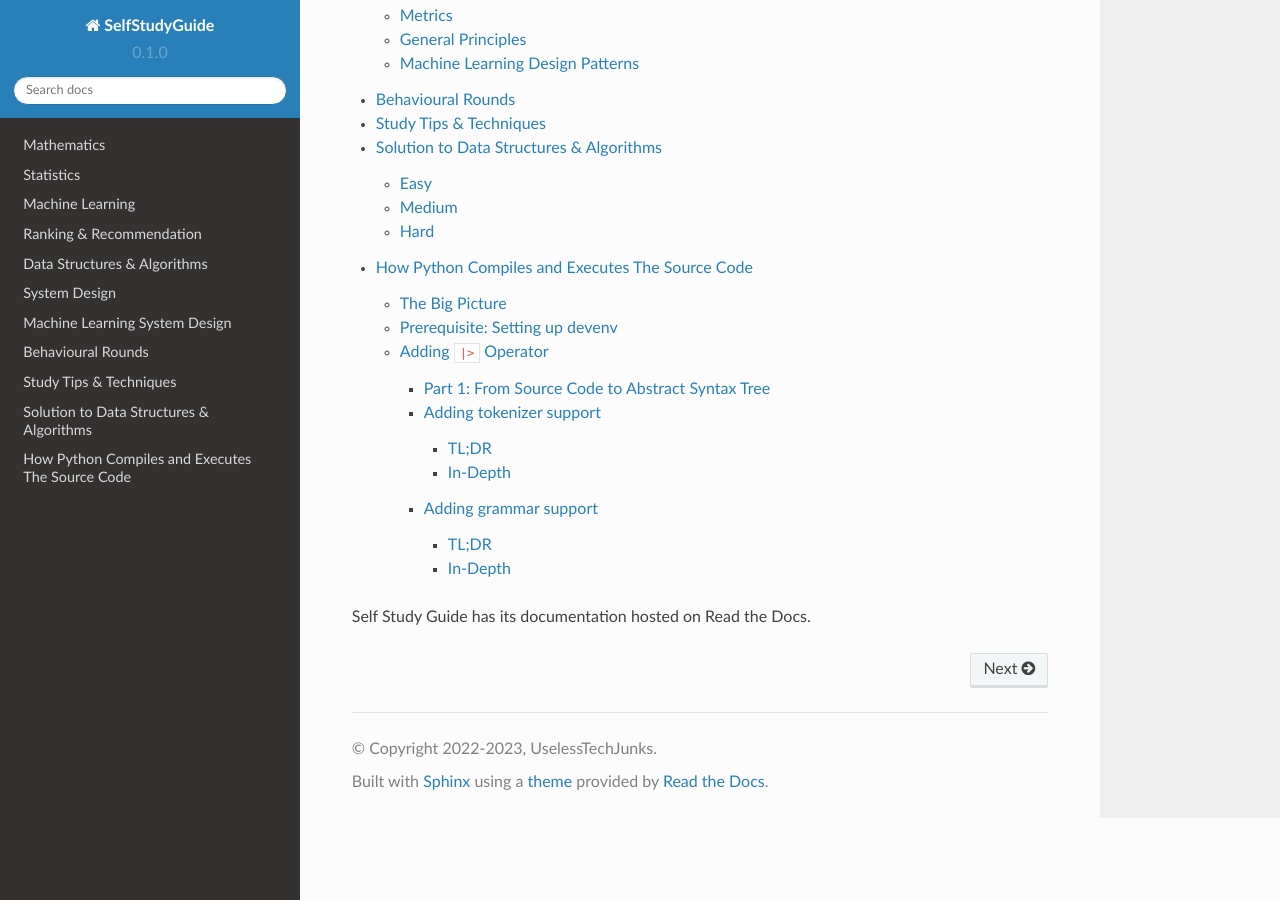
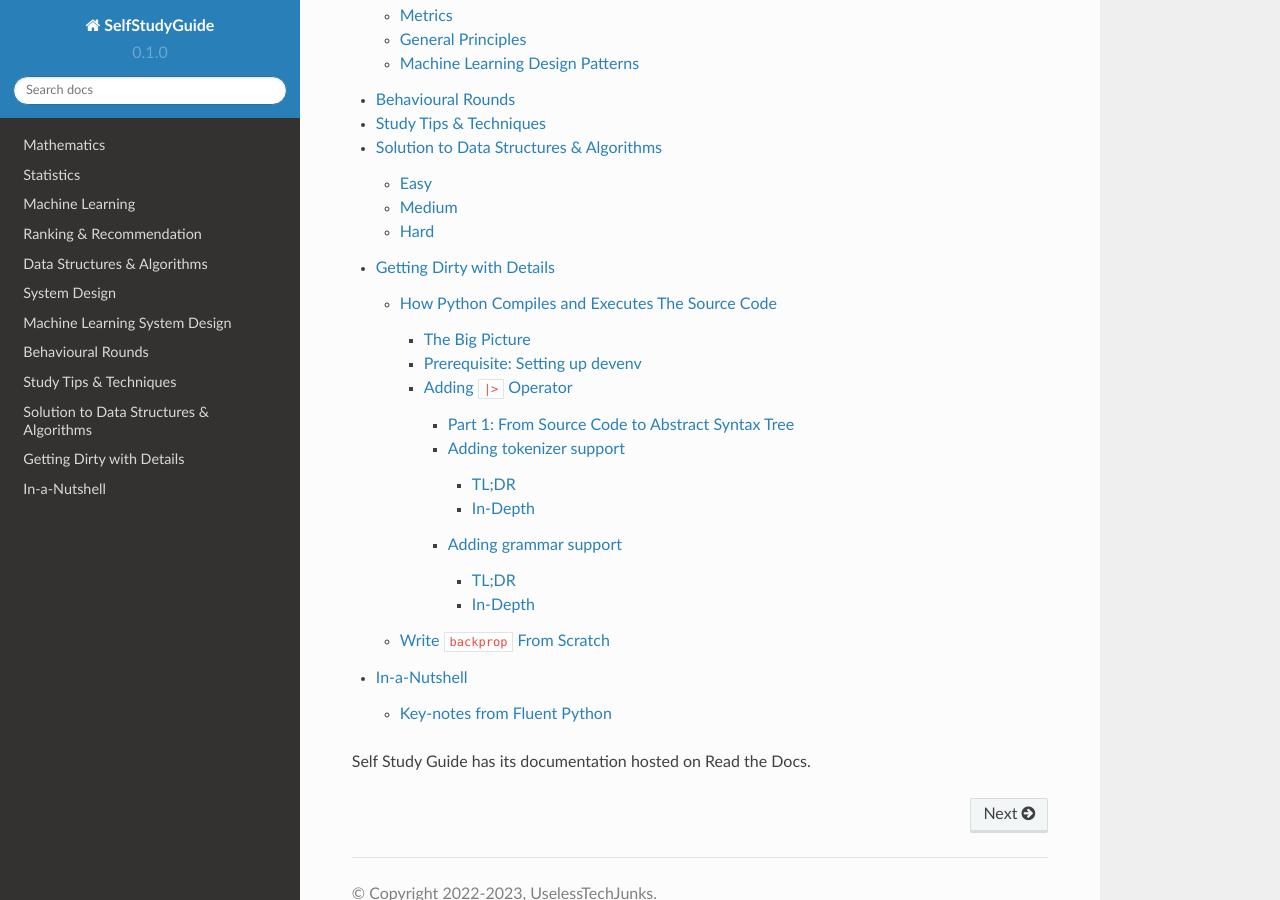
Before and after one commit to uselesstechjunks/leetcode, a Sphinx documentation site: the page built from docs/source/index.rst, in a window 1280 px wide and 900 px high, scrolled down 1561 px. Built offline with Sphinx 7.4.7 and the Read the Docs theme 2.0.0, drawn with Linux system fonts in a browser that asks for light colours.

Commit message:
added a bunch of files (#28)
* added a bunch of files

* added titles

```diff
--- /dev/null
+++ b/docs/source/deepdives.rst
@@ -0,0 +1,7 @@
+Getting Dirty with Details
+##########################################################################
+
+.. toctree::
+
+   how-python-works
+   write-backprop
--- /dev/null
+++ b/docs/source/fluent-python.rst
@@ -0,0 +1,2 @@
+Key-notes from Fluent Python
+##########################################################################
--- a/docs/source/index.rst
+++ b/docs/source/index.rst
@@ -28,6 +28,7 @@ Contents
    behave
    studytips
    dsalgosol
-   python
+   deepdives
+   kurzgesagt
 
 Self Study Guide has its documentation hosted on Read the Docs.
--- /dev/null
+++ b/docs/source/kurzgesagt.rst
@@ -0,0 +1,6 @@
+In-a-Nutshell
+##########################################################################
+
+.. toctree::
+
+   fluent-python
--- /dev/null
+++ b/docs/source/write-backprop.rst
@@ -0,0 +1,2 @@
+Write ``backprop`` From Scratch
+##########################################################################
```
Also changed, not shown: docs/source/how-python-works.rst (renamed from docs/source/python.rst).
